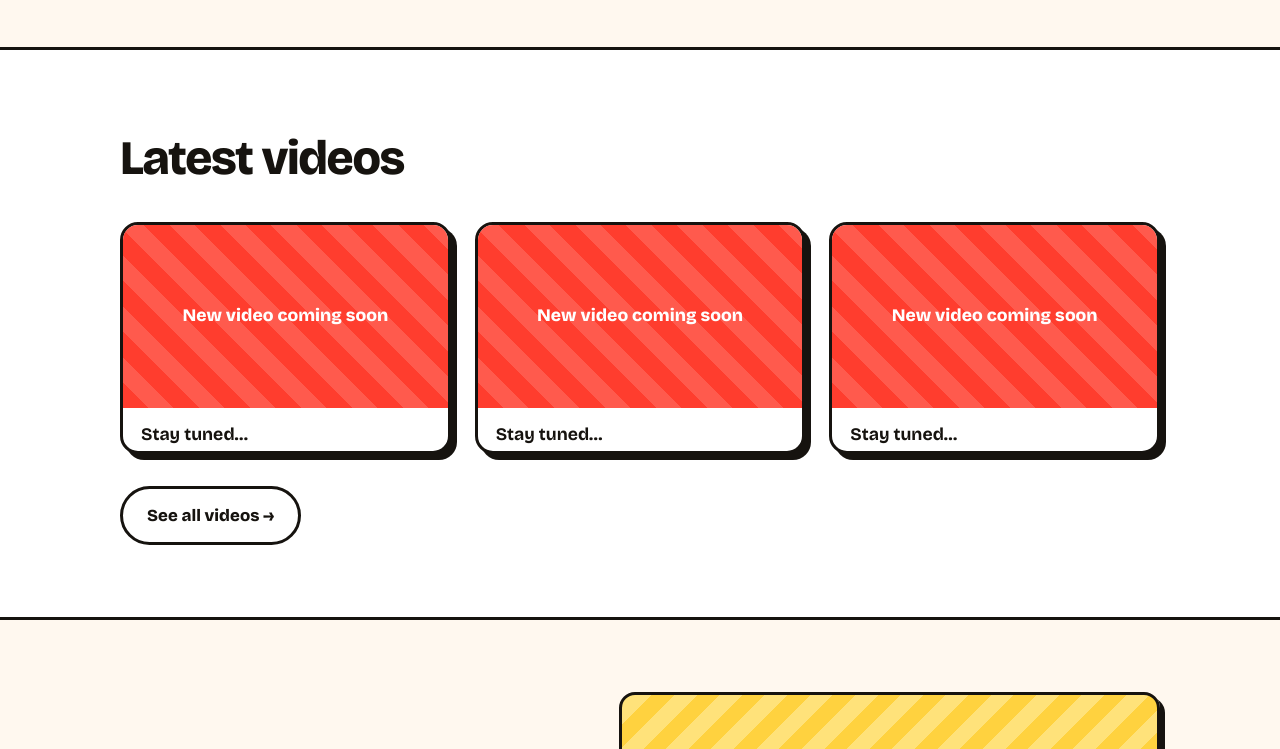
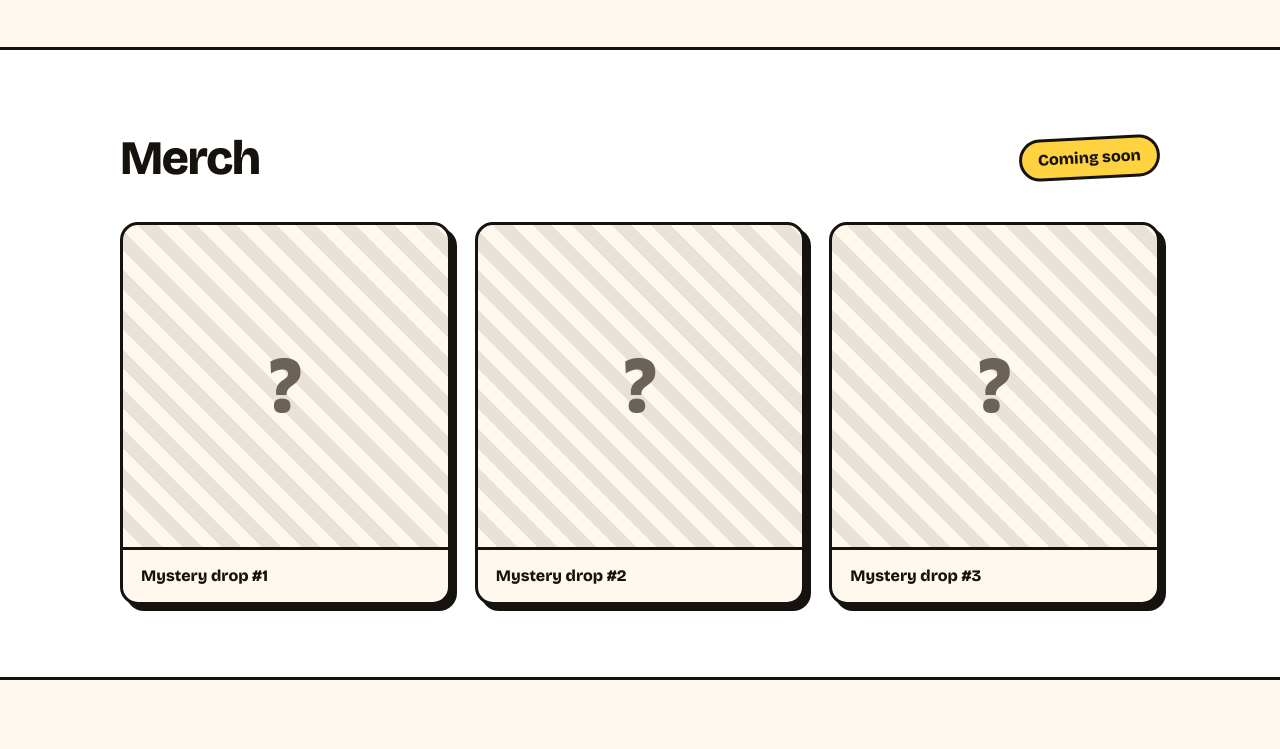
Before and after one commit to fosterethan2005-maker/2muchethan-site, a plain HTML site: page index.html in a window 1280 px wide. Shown: the part 1660-2409 px from the top of the page. Drawn offline with nearby package versions, Linux system fonts and the light colour scheme.

Commit message:
Add Merch coming-soon section; move Fuldraw above Latest videos
Co-Authored-By: Claude Opus 5.5 <noreply@anthropic.com>
Claude-Session: https://claude.ai/code/session_01M5VXXFanXZN5ooHTFFZEVp

```diff
--- a/index.html
+++ b/index.html
@@ -156,6 +156,17 @@
     .slot .what { color: var(--muted); margin-top: 4px; }
     .tz-note { color: var(--muted); margin-top: 18px; font-size: .95rem; }
 
+    /* Merch */
+    .badge { background: var(--accent-2); color: #16130f; border: 3px solid var(--line); border-radius: 999px; padding: 6px 16px; font-weight: 800; transform: rotate(-3deg); }
+    .merch-grid { display: grid; grid-template-columns: repeat(auto-fit, minmax(220px, 1fr)); gap: 24px; }
+    .product { border: 3px solid var(--line); border-radius: 18px; overflow: hidden; background: var(--bg); box-shadow: 6px 6px 0 var(--line); }
+    .pimg {
+      aspect-ratio: 1; display: grid; place-items: center; font-size: 5rem; font-weight: 800; color: var(--muted);
+      background: repeating-linear-gradient(45deg, transparent 0 14px, color-mix(in srgb, var(--muted) 15%, transparent) 14px 28px);
+      border-bottom: 3px solid var(--line);
+    }
+    .pname { padding: 14px 18px; font-weight: 800; }
+
     /* Fuldraw */
     .showcase { display: grid; grid-template-columns: 1fr 1.2fr; gap: 48px; align-items: center; }
     .showcase ul { padding-left: 1.2em; color: var(--muted); font-size: 1.1rem; margin-bottom: 8px; }
@@ -219,8 +230,9 @@
       <ul>
         <li><a href="#community">Community</a></li>
         <li><a href="#streams">Streams</a></li>
+        <li><a href="#merch">Merch</a></li>
+        <li><a href="#fuldraw">Fuldraw</a></li>
         <li><a href="#videos">Videos</a></li>
-        <li><a href="#fuldraw">Fuldraw</a></li>
       </ul>
     </nav>
   </header>
@@ -267,12 +279,18 @@
       </div>
     </section>
 
-    <section id="videos" class="alt">
+    <section id="merch" class="alt">
       <div class="wrap">
-        <h2>Latest videos</h2>
-        <!-- Filled in automatically from videos.json, which a GitHub Action keeps up to date -->
-        <div class="video-grid" id="video-grid"></div>
-        <a class="btn btn-ghost more" href="https://www.youtube.com/@2muchethan/videos" target="_blank" rel="noopener">See all videos →</a>
+        <div class="section-head">
+          <h2>Merch</h2>
+          <span class="badge">Coming soon</span>
+        </div>
+        <!-- EDIT: swap these for real products when the store is ready -->
+        <div class="merch-grid">
+          <div class="product"><div class="pimg">?</div><div class="pname">Mystery drop #1</div></div>
+          <div class="product"><div class="pimg">?</div><div class="pname">Mystery drop #2</div></div>
+          <div class="product"><div class="pimg">?</div><div class="pname">Mystery drop #3</div></div>
+        </div>
       </div>
     </section>
 
@@ -293,6 +311,15 @@
         </div>
         <!-- Screenshots come from FULDRAW_SHOTS in the script at the bottom -->
         <div class="shots" id="shots"></div>
+      </div>
+    </section>
+
+    <section id="videos" class="alt">
+      <div class="wrap">
+        <h2>Latest videos</h2>
+        <!-- Filled in automatically from videos.json, which a GitHub Action keeps up to date -->
+        <div class="video-grid" id="video-grid"></div>
+        <a class="btn btn-ghost more" href="https://www.youtube.com/@2muchethan/videos" target="_blank" rel="noopener">See all videos →</a>
       </div>
     </section>
 
```
